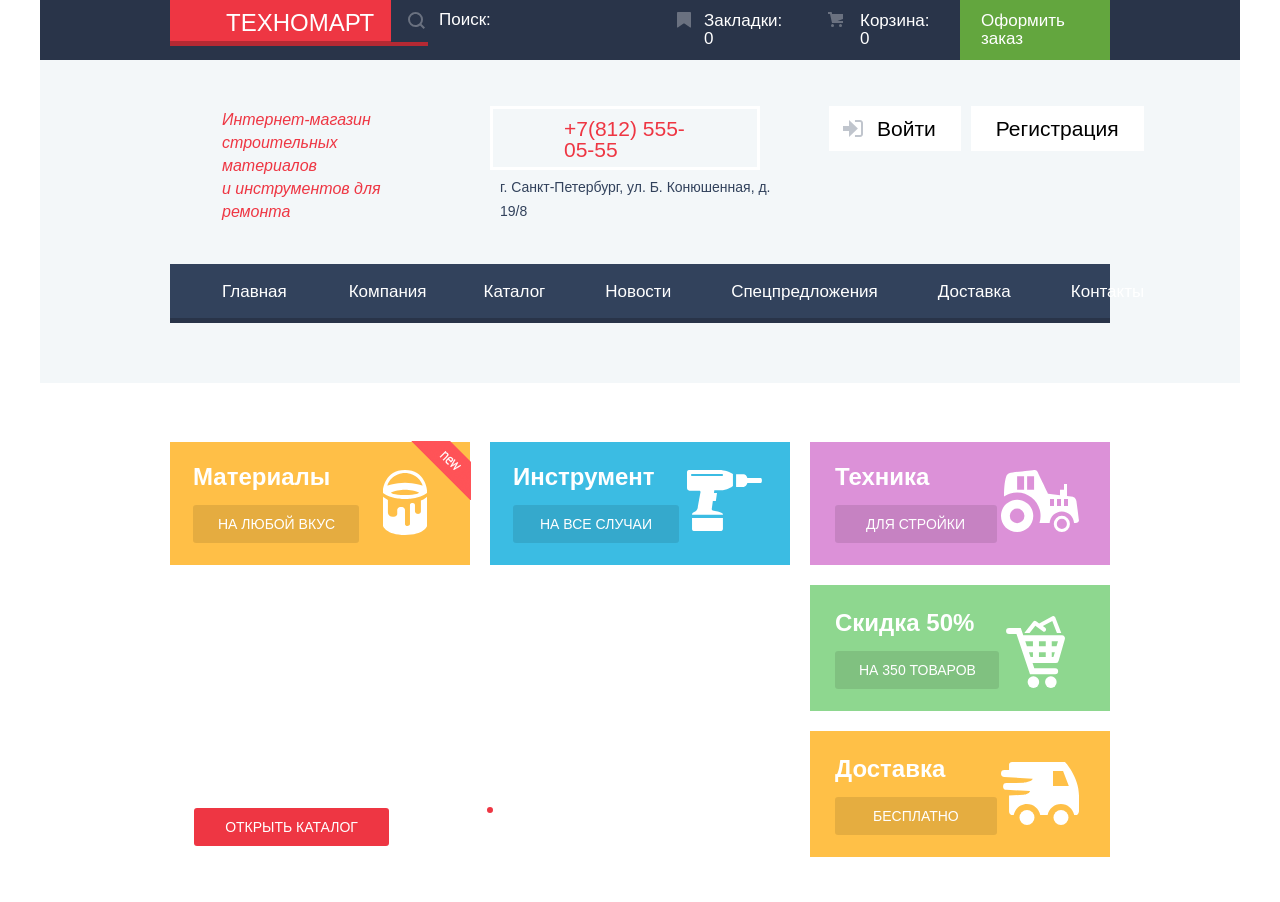
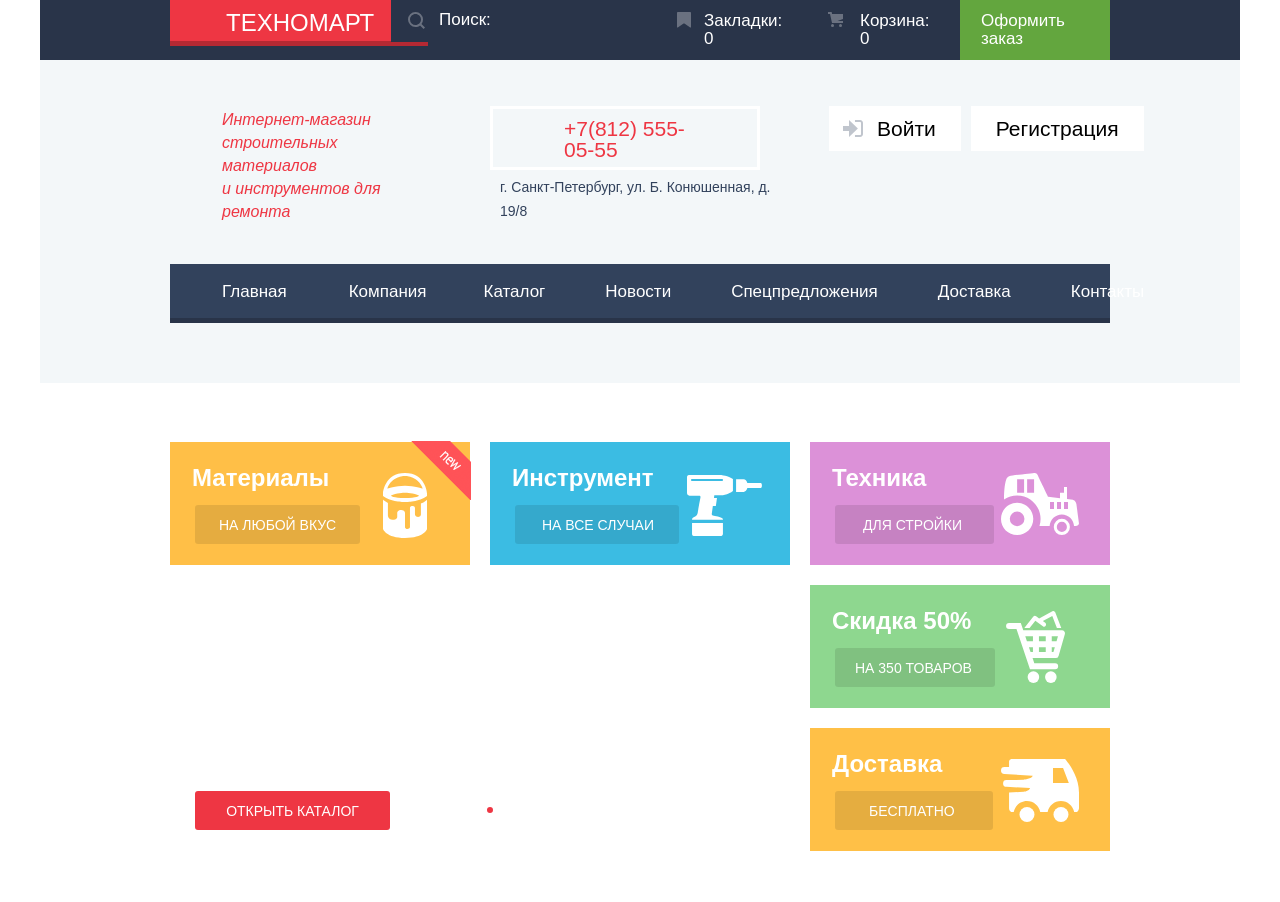
Before and after one commit to restby/574925-technomart, a plain HTML site: page index.html in a window 1280 px wide. Shown: the top 902 px of the page. Drawn offline with Linux system fonts and the light colour scheme; a web font is replaced by a local one.

Commit message:
10.05.18W pixelperfect

```diff
--- a/css/style.css
+++ b/css/style.css
@@ -38,7 +38,7 @@
   font-weight: 400;
   line-height: 18px;
   display: block;
-  padding-top: 10px;
+  padding-top: 11px;
   padding-bottom: 10px;
   text-align: center;
   vertical-align: middle;
@@ -585,25 +585,25 @@
 .promo-item:nth-child(1) {
   position: relative;
   margin-bottom: 20px;
-  padding-top: 20px;
+  padding-top: 21px;
   padding-right: 43px;
-  padding-left: 23px;
+  padding-left: 22px;
   background-color: #ffbf47;
 }
 .promo-item:nth-child(2) {
   position: relative;
   margin-bottom: 20px;
-  padding-top: 20px;
+  padding-top: 21px;
   padding-right: 28px;
-  padding-left: 23px;
+  padding-left: 22px;
   background-color: #3bbce3;
 }
 .promo-item:nth-child(3) {
   position: relative;
   margin-bottom: 20px;
-  padding-top: 20px;
+  padding-top: 21px;
   padding-right: 31px;
-  padding-left: 25px;
+  padding-left: 22px;
   background-color: #dc91d8;
 }
 .promo-item:nth-child(3),
@@ -622,33 +622,37 @@
   font-weight: 700;
   line-height: 30px;
   margin: 0;
-  margin-bottom: 13px;
+  margin-bottom: 12px;
   color: #ffffff;
 }
 .promo-left-col a,
 .promo-services-left-col a {
   display: block;
-  margin-bottom: 22px;
+  margin-bottom: 21px;
 }
 .promo-right-col,
 .promo-services-right-col {
-  padding-top: 8px;
+  padding-top: 10px;
+}
+.promo-item:nth-child(2) .promo-right-col {
+  padding-top: 12px;
 }
 .btn-promo,
 .btn-promo-services {
   background-color: rgba(0, 0, 0, 0.1);
+  margin-left: 3px;
 }
 .promo-item:nth-child(1) .promo-item-title + .btn-promo {
   padding-right: 24px;
-  padding-left: 25px;
+  padding-left: 24px;
 }
 .promo-item:nth-child(2) .promo-item-title + .btn-promo {
-  padding-right: 27px;
+  padding-right: 25px;
   padding-left: 27px;
 }
 .promo-item:nth-child(3) .promo-item-title + .btn-promo {
   padding-right: 32px;
-  padding-left: 31px;
+  padding-left: 28px;
 }
 .promo-services-list {
   margin: 0;
@@ -660,10 +664,14 @@
   display: flex;
   box-sizing: border-box;
   width: 300px;
-  padding-top: 23px;
-  padding-left: 25px;
+  padding-top: 21px;
+  padding-left: 22px;
 
   justify-content: space-between;
+}
+.promo-services-item:nth-child(1)
+.promo-services-right-col {
+  padding-top: 5px;
 }
 .promo-services-item:nth-child(1) {
   margin-bottom: 20px;
@@ -680,11 +688,11 @@
 }
 .promo-services-item:nth-child(1) .promo-item-title + .btn-promo-services {
   padding-right: 23px;
-  padding-left: 24px;
+  padding-left: 20px;
 }
 .promo-services-item:nth-child(2) .promo-item-title + .btn-promo-services {
   padding-right: 38px;
-  padding-left: 38px;
+  padding-left: 34px;
 }
 .btn-promo:hover,
 .btn-promo-services:hover,
@@ -756,7 +764,7 @@
 .promo-slide1 {
   box-sizing: border-box;
   width: 620px;
-  padding-top: 26px;
+  padding-top: 23px;
   padding-bottom: 22px;
   padding-left: 24px;
   background-image: url("../img/slider-slide1.jpg");
@@ -765,9 +773,9 @@
 .promo-slide2 {
   box-sizing: border-box;
   width: 620px;
-  padding-top: 26px;
+  padding-top: 23px;
   padding-bottom: 22px;
-  padding-left: 24px;
+  padding-left: 25px;
   background-image: url("../img/slider-slide2.jpg");
   background-repeat: no-repeat;
 }
@@ -777,7 +785,7 @@
   font-weight: 700;
   line-height: 36px;
   margin: 0;
-  margin-bottom: 12px;
+  margin-bottom: 1px;
   text-transform: uppercase;
   color: #ffffff;
 }
@@ -788,19 +796,23 @@
   font-weight: 400;
   line-height: 24px;
   margin: 0;
-  margin-bottom: 125px;
+  margin-bottom: 122px;
   color: #ffffff;
 }
 .btn-promo-slider {
   width: 195px;
 }
+.promo-slide1 .btn-promo-slider {
+  width: 195px;
+  padding-left: 2px;
+}
 .popular-goods {
   margin-bottom: 21px;
 }
 .popular-wrapper {
   display: flex;
   margin-bottom: 20px;
-  padding-top: 25px;
+  padding-top: 24px;
   padding-right: 24px;
   padding-bottom: 26px;
   padding-left: 28px;
@@ -814,8 +826,7 @@
   font-weight: 400;
   line-height: 30px;
   margin: 0;
-  padding-top: 8px;
-  padding-bottom: 9px;
+  padding-top: 5px;
   text-transform: uppercase;
   color: #32425c;
 }
```
